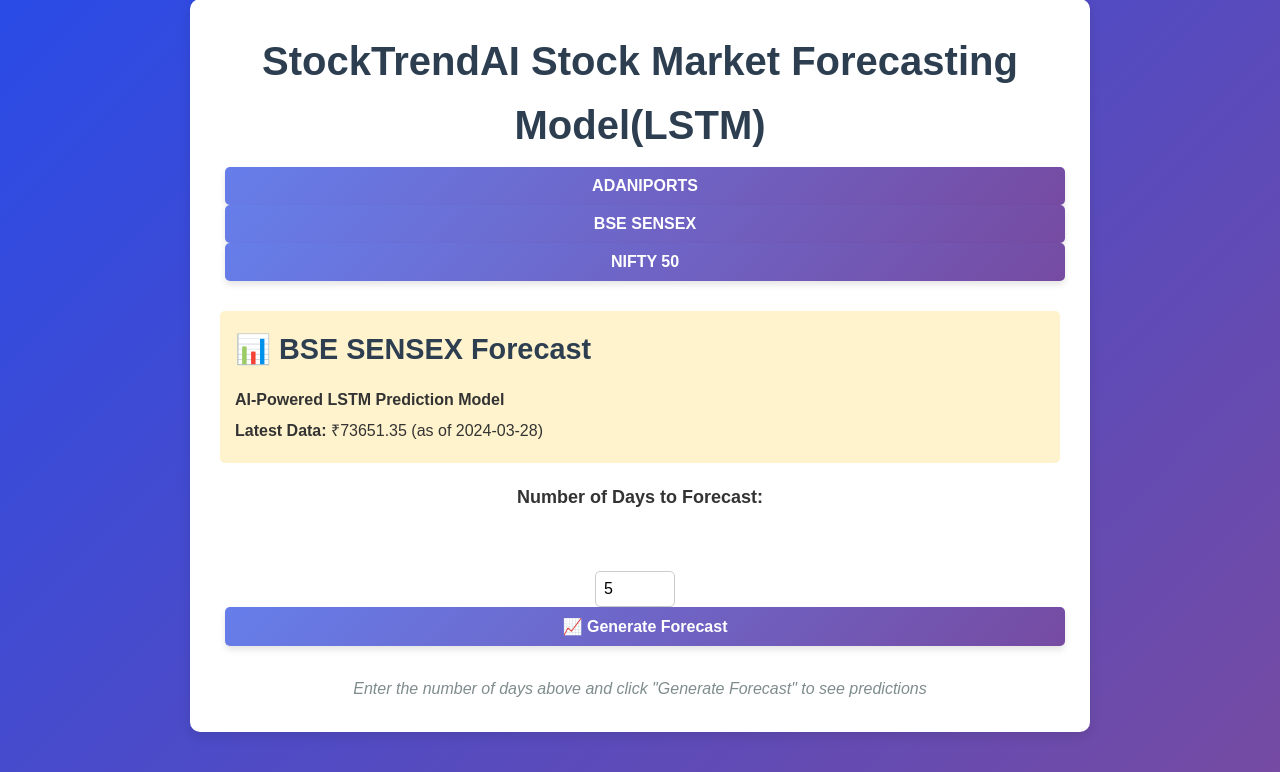
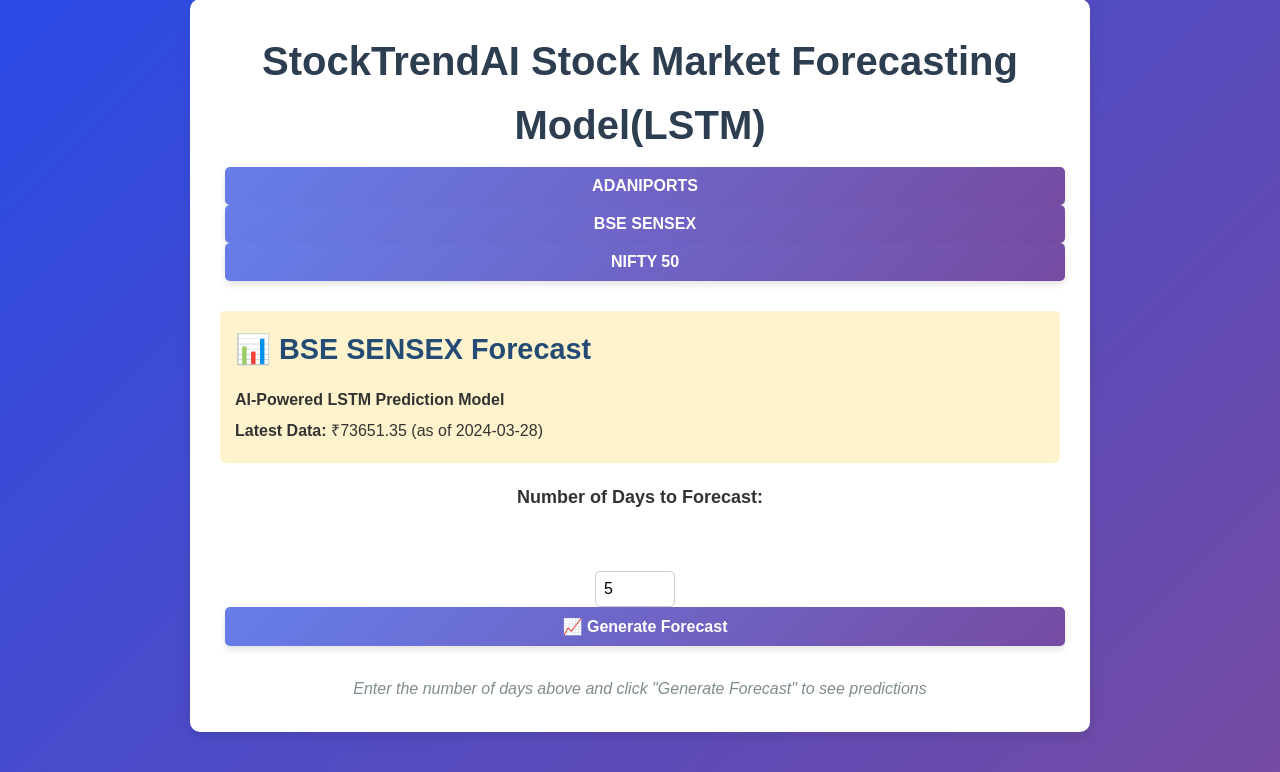
Before and after one commit to situk0000/share_market-situ, a FastAPI app: page /bse in a window 1280 px wide. Shown: the part 51-823 px from the top of the page. Run offline with FastAPI, Linux system fonts and the light colour scheme; parts of the project's set-up code (start-up, migrations or seed data) failed here and were passed over.

Commit message:
all files

```diff
--- a/templates/BSE.html
+++ b/templates/BSE.html
@@ -21,7 +21,7 @@
 
         <!-- Stock Info Section -->
         <div style="background-color: #fff3cd; padding: 15px; border-radius: 5px; margin-bottom: 20px;">
-            <h2 style="color: #2c3e50; margin-top: 0;">📊 BSE SENSEX Forecast</h2>
+            <h2 style="color: #234b74; margin-top: 0;">📊 BSE SENSEX Forecast</h2>
             <p style="margin: 5px 0;"><strong>AI-Powered LSTM Prediction Model</strong></p>
             {% if last_close and last_date %}
             <p style="margin: 5px 0;"><strong>Latest Data:</strong> ₹{{ "%.2f"|format(last_close) }} (as of {{ last_date }})</p>
@@ -37,7 +37,7 @@
 
         <!-- Forecast Results -->
         {% if forecast %}
-        <h2 style="color: #2c3e50; margin-top: 40px;">Forecast for Next {{ days }} Days</h2>
+        <h2 style="color: #294663; margin-top: 40px;">Forecast for Next {{ days }} Days</h2>
         <table>
             <thead>
                 <tr>
```
